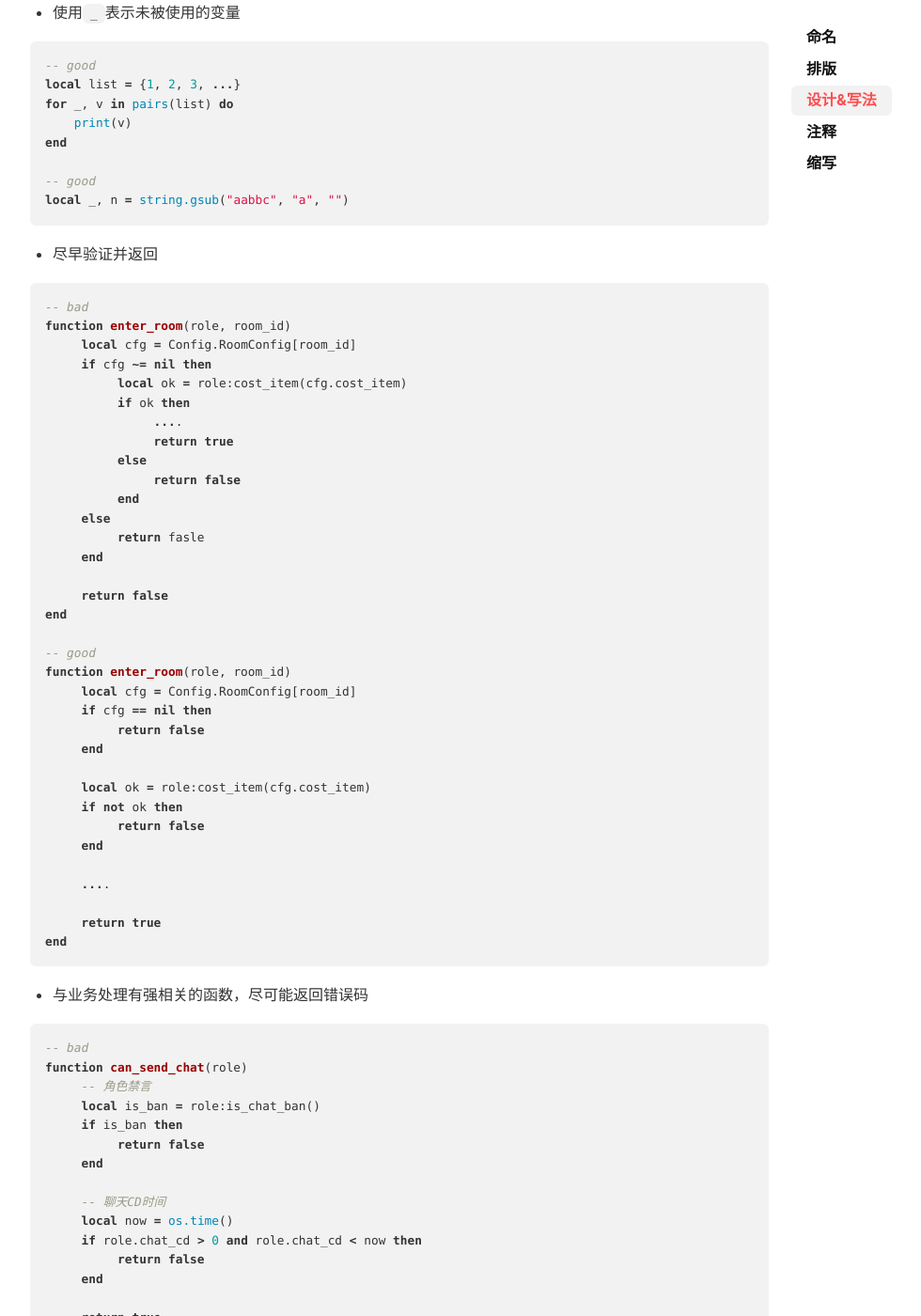
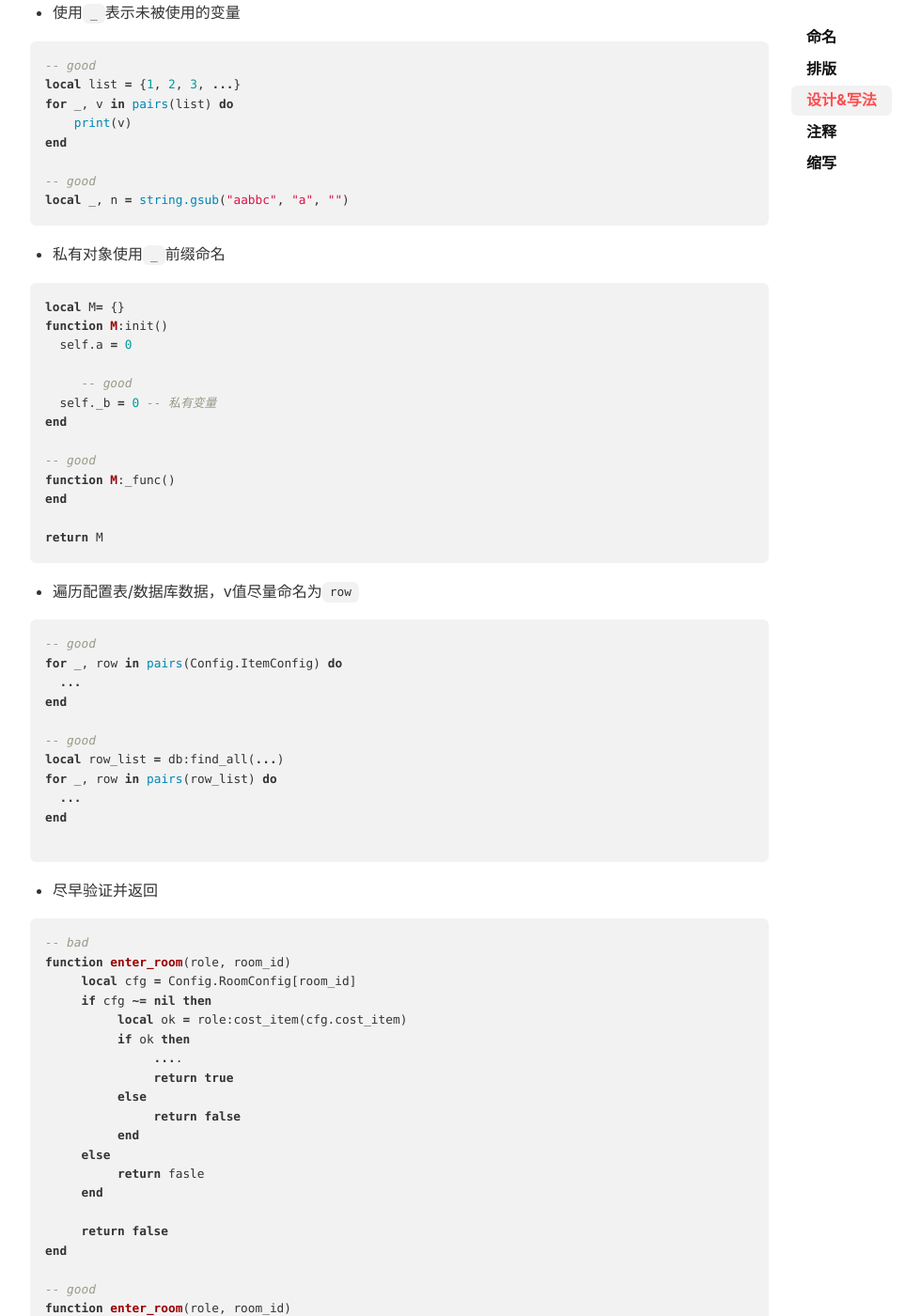
Before and after one commit to lizijie/lizijie.github.io, a Jekyll site: the page built from _posts/2022-06-05-lua代码规范.md, in a window 1280 px wide and 1400 px high, scrolled down 2715 px. Shown: the whole window at 94% size, without its empty margins (105-1085 px from the left). Built offline with Jekyll 4.4.1, drawn with Linux system fonts in a browser that asks for light colours; nearby versions of some CDN libraries; comment, search, counter and statistics services are not loaded.

Commit message:
update 2022-06-05-lua代码规范

````diff
--- a/_posts/2022-06-05-lua代码规范.md
+++ b/_posts/2022-06-05-lua代码规范.md
@@ -132,6 +132,41 @@ end
 -- good
 local _, n = string.gsub("aabbc", "a", "")
 ```
+
+* 私有对象使用`_`前缀命名
+
+```lua
+local M= {}
+function M:init()
+  self.a = 0
+
+     -- good
+  self._b = 0 -- 私有变量
+end
+
+-- good
+function M:_func()
+end
+
+return M
+```
+
+* 遍历配置表/数据库数据，v值尽量命名为`row`
+
+```lua
+-- good
+for _, row in pairs(Config.ItemConfig) do
+  ...
+end
+
+-- good
+local row_list = db:find_all(...)
+for _, row in pairs(row_list) do
+  ...
+end
+
+```
+
 
 * 尽早验证并返回
 
````
